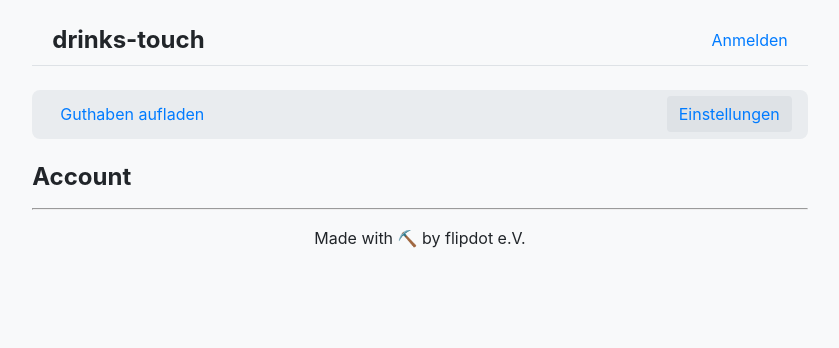
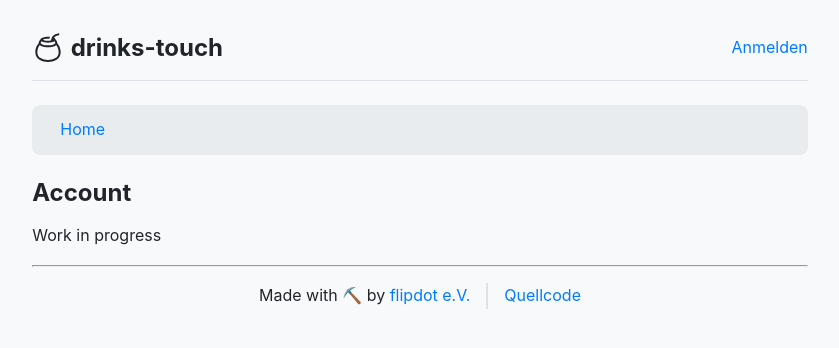
Before and after one commit to flipdot/drinks-touch, a Flask app: page /account/ in a window 1280 px wide. Shown: the top 348 px of the page, without its empty margins (220-1059 px from the left). Run offline with Flask 3, Linux system fonts and the light colour scheme; parts of the project's set-up code (start-up, migrations or seed data) failed here and were passed over.

Commit message:
Add mate logo to header

```diff
--- a/drinks_touch/webserver/static/css/footer.css
+++ b/drinks_touch/webserver/static/css/footer.css
@@ -3,3 +3,12 @@
     align-items: center;
     justify-content: center;
 }
+
+.footer > span {
+    margin: 0;
+    padding: 0 1em;
+}
+
+.footer > span:not(:last-child) {
+    border-right: 2px solid var(--color-border);
+}
--- a/drinks_touch/webserver/static/css/header.css
+++ b/drinks_touch/webserver/static/css/header.css
@@ -2,7 +2,7 @@
     display: flex;
     justify-content: space-between;
     align-items: center;
-    padding: 10px 20px;
+    padding: 1em 0;
     border-bottom: 1px solid #dee2e6;
 }
 .header * {
@@ -14,9 +14,14 @@
     color: var(--color-text);
     text-decoration: none;
 }
-.header-right {
+
+.header-left, .header-right {
     display: flex;
     align-items: center;
+}
+
+.header-left > * {
+    padding-right: 0.4em;
 }
 
 .header-right > span:not(:last-child)::after {
@@ -24,3 +29,7 @@
     margin: 0 0.5em;
     color: var(--color-border);
 }
+
+.logo {
+    height: 2em;
+}
--- a/drinks_touch/webserver/templates/account/index.html
+++ b/drinks_touch/webserver/templates/account/index.html
@@ -1,7 +1,8 @@
 {% extends "base.html" %}
 
 {% block body %}
-	    <h2>Account</h2>
+    <h2>Account</h2>
     <form method="POST">
+    Work in progress
     </form>
 {% endblock %}
--- a/drinks_touch/webserver/templates/includes/footer.html
+++ b/drinks_touch/webserver/templates/includes/footer.html
@@ -1,4 +1,5 @@
 <hr />
 <div class="footer">
-    <span>Made with ⛏️️ by flipdot e.V.</span>
+    <span style="font-variant-emoji: unicode;">Made with ⛏️️ by <a href="https://flipdot.org/" target="_blank">flipdot e.V.</a></span>
+    <span><a href="https://github.com/flipdot/drinks-touch" target="_blank">Quellcode</a></span>
 </div>
--- a/drinks_touch/webserver/templates/includes/header.html
+++ b/drinks_touch/webserver/templates/includes/header.html
@@ -1,11 +1,14 @@
 <header class="header">
     <div class="header-left">
-        <h1><a href="{{ url_for('index') }}" >drinks-touch</a></h1>
+        <a href="{{ url_for('index') }}"><img src="{{ url_for('static', filename='images/mate.svg') }}" alt="Logo"
+                                              class="logo"></a>
+        <h1><a href="{{ url_for('index') }}">drinks-touch</a></h1>
     </div>
     <div class="header-right">
         {% if current_user %}
-            <span>{{ current_user.name }}</span>
-            <span {% if current_user.balance < 0 %} class="text-negative"{% endif %}>{{ current_user.balance }}&nbsp;€</span>
+            <span><a href="{{ url_for('account.index') }}">{{ current_user.name }}</a></span>
+            <span {% if current_user.balance < 0 %}
+                class="text-negative"{% endif %}>{{ current_user.balance }}&nbsp;€</span>
         {% else %}
             <a href="{{ url_for('oidc_auth.login') }}">Anmelden</a>
         {% endif %}
--- a/drinks_touch/webserver/templates/index.html
+++ b/drinks_touch/webserver/templates/index.html
@@ -1,5 +1,5 @@
 {% extends "base.html" %}
 {#{% block title %}{% endblock %}#}
 {% block body %}
-    <h1>Zieh' dir ne Mate</h1>
+    <h2>Zieh' dir ne Mate</h2>
 {% endblock %}
--- a/drinks_touch/webserver/webserver.py
+++ b/drinks_touch/webserver/webserver.py
@@ -77,13 +77,22 @@ def add_template_globals():
         }
     else:
         current_user = None
+
+    navigation = [
+        {"target": "index", "title": "Home"},
+        # {"target": "pricelist.index", "title": "Preisliste"},
+        # {"target": "recharge", "title": "Tetris"},
+    ]
+    if current_user:
+        navigation.extend(
+            [
+                {"target": "recharge.index", "title": "Guthaben aufladen"},
+                # {"target": "account.index", "title": "Einstellungen"},
+                # {"target": "recharge", "title": "Transaktionshistorie"},
+            ]
+        )
     return {
-        "navigation": [
-            {"target": "recharge.index", "title": "Guthaben aufladen"},
-            # {"target": "recharge", "title": "Tetris"},
-            {"target": "account.index", "title": "Einstellungen"},
-            # {"target": "recharge", "title": "Transaktionshistorie"},
-        ],
+        "navigation": navigation,
         "current_user": current_user,
     }
 
```
Also changed, not shown: drinks_touch/resources/images/mate.svg (added), drinks_touch/webserver/static/images/mate.svg (added).
